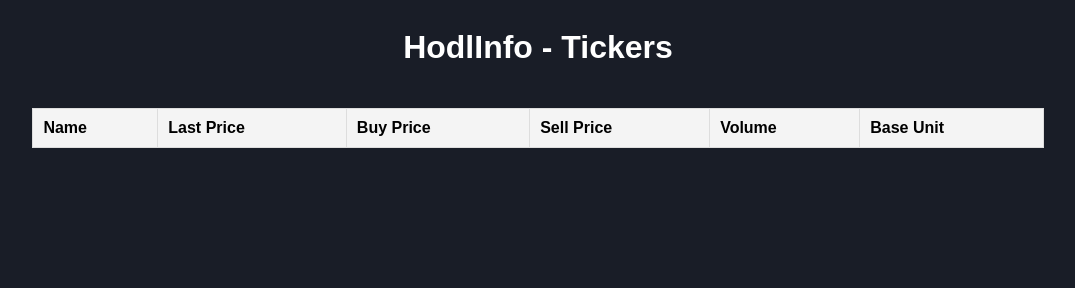
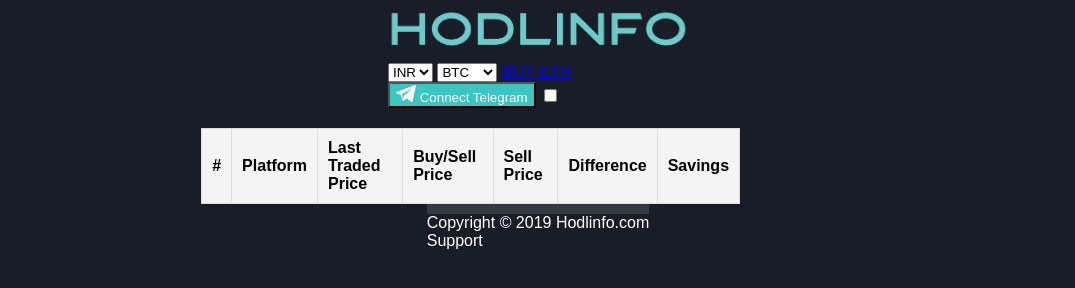
Before and after one commit to shivangthakur-007/quadass_project, a website: page public/index.html in a window 1280 px wide. Shown: the whole page, without its empty margins (102-1177 px from the left). Drawn offline with Linux system fonts and the light colour scheme; no server answers.

Commit message:
adding all the section folder

```diff
--- a/public/index.html
+++ b/public/index.html
@@ -5,38 +5,86 @@
     <meta name="viewport" content="width=device-width, initial-scale=1.0" />
     <title>HodlInfo - Tickers</title>
     <link rel="stylesheet" href="./style.css" />
-
   </head>
   <body>
-    <h1>HodlInfo - Tickers</h1>
+    <header>
+      <div>
+        <img
+          src="../assets/HODLINFO_white.8f78fc06.png"
+          alt="hodlinfo tab"
+          width="300"
+        />
+      </div>
+      <div>
+        <select id="currencymedium">
+          <option value="INR" selected>INR</option>
+        </select>
+        <select id="cars">
+          <option value="WRX">WRX</option>
+          <option value="BTT">BTT</option>
+          <option value="WIN">WIN</option>
+          <option value="XEM">XEM</option>
+          <option value="ZEC">ZEC</option>
+          <option value="DASH">DASH</option>
+          <option value="TRX">XTRX</option>
+          <option value="XRP">XRP</option>
+          <option value="USDT">USDT</option>
+          <option value="BTC" selected>BTC</option>
+        </select>
+        <a
+          class="Buyeth"
+          href="https://wazirx.com/invite/sp7pvbt6?utm_source=finstreet&utm_medium=affiliate&utm_campaign=regnow-btn"
+          target="_blank"
+        >
+          BUY ETH
+        </a>
+      </div>
+      <div>
+        <button style="background-color: #3dc6c1">
+          <img src="../assets/telegram.png" alt="telegram" width="20" />
+          <span style="color: white">Connect Telegram</span>
+        </button>
+        <input type="checkbox" id="checkbg" name="bgcolortoggle" />
+      </div>
+    </header>
+    <section>
       <table>
         <thead>
           <tr>
-          <th>Name</th>
-          <th>Last Price</th>
-          <th>Buy Price</th>
+            <th>#</th>
+            <th>Platform</th>
+            <th>Last Traded Price</th>
+            <th>Buy/Sell Price</th>
             <th>Sell Price</th>
-          <th>Volume</th>
-          <th>Base Unit</th>
+            <th>Difference</th>
+            <th>Savings</th>
           </tr>
         </thead>
-      <tbody id="ticker-table-body">
-      </tbody>
+        <tbody id="ticker-table-body"></tbody>
       </table>
-
+    </section>
+    <footer style="border-top: 10px solid #343a40">
+      <div>
+        <div><span>Copyright © 2019</span> <span>Hodlinfo.com</span></div>
+        <div>Support</div>
+      </div>
+    </footer>
     <script>
       async function fetchTickers() {
         try {
-          const response = await fetch("https://quadass-project.onrender.com/api/vi/tickers");
+          const response = await fetch(
+            "https://quadass-project.onrender.com/api/vi/tickers"
+          );
           const result = await response.json();
 
           const tableBody = document.getElementById("ticker-table-body");
           tableBody.innerHTML = "";
 
-          result.data.forEach((ticker) => {
+          result.data.forEach((ticker, index) => {
             const row = document.createElement("tr");
-
+            let tickercount = index + 1;
             row.innerHTML = `
+                        <td>${tickercount}</td>
                         <td>${ticker.name}</td>
                         <td>${ticker.last}</td>
                         <td>${ticker.buy}</td>
--- a/public/style.css
+++ b/public/style.css
@@ -4,7 +4,7 @@
   flex-direction: column;
   align-items: center;
   background-color: #191D27;
-  color: white;
+  color: white;;
 }
 table {
   border-collapse: collapse;
```
Also changed, not shown: assets/HODLINFO_white.8f78fc06.png (added), assets/telegram.png (added). Lines whose indentation alone changed are shown as unchanged.
